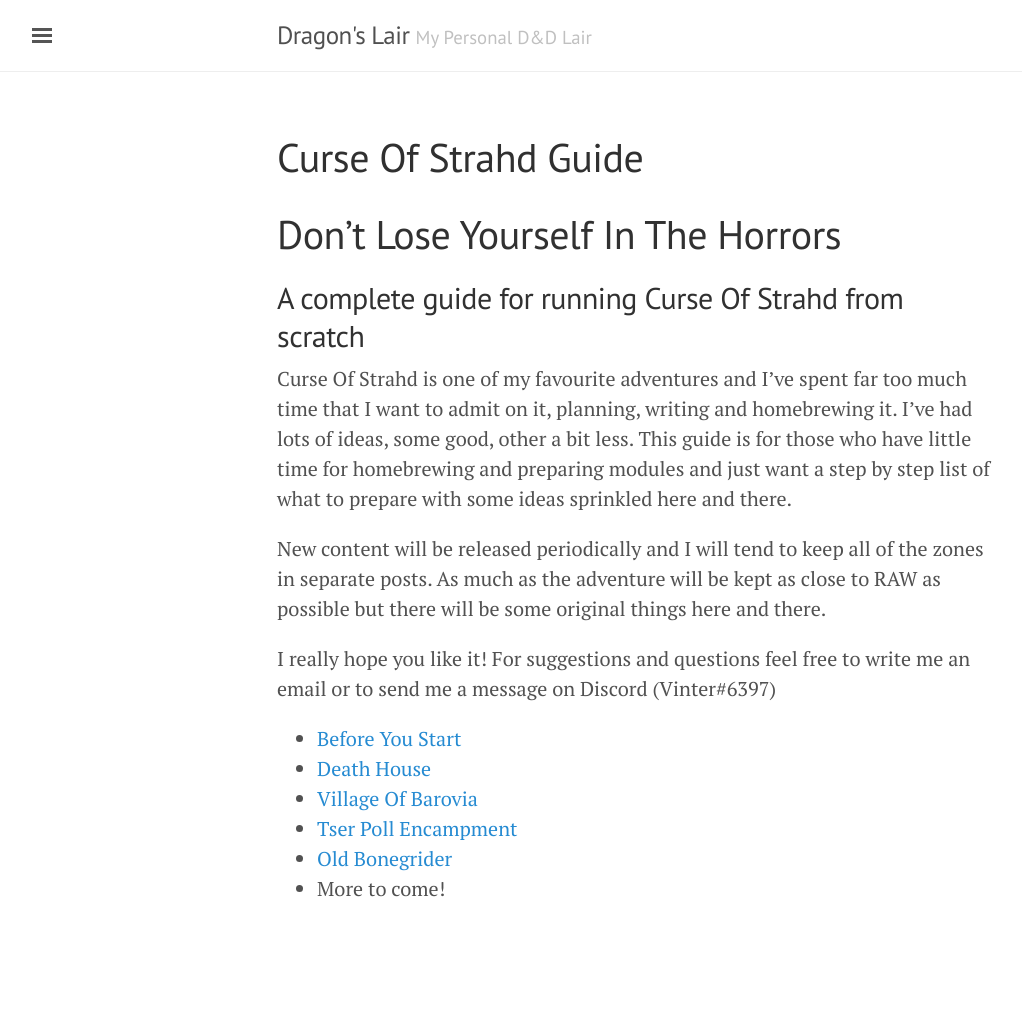
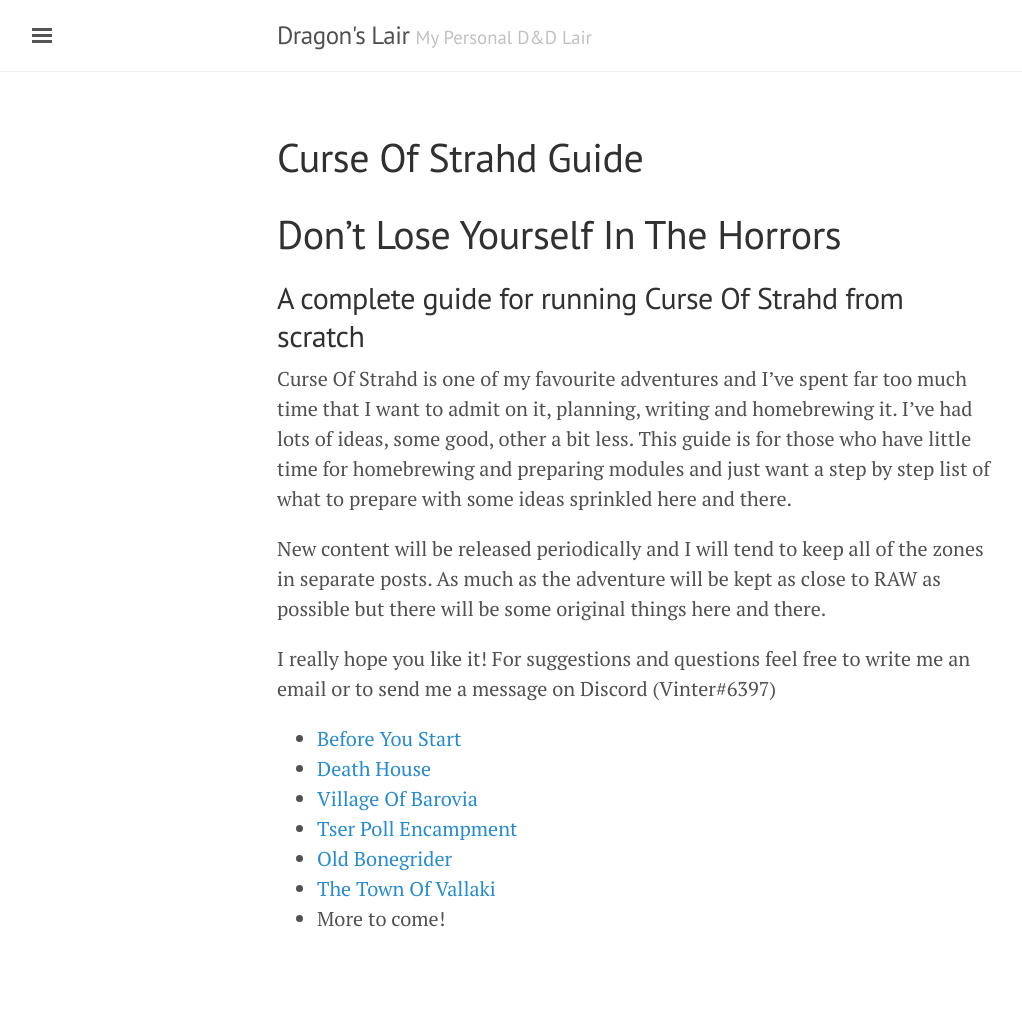
Before and after one commit to thevinter/thevinter.github.io, a Jekyll site: the page built from curse-of-strahd-guide.md, in a window 1280 px wide. Shown: the whole page, without its empty margins (3-1025 px from the left). Built offline with Jekyll 4.4.1, drawn with Linux system fonts in a browser that asks for light colours; before the commit the page ends 984 px from its top, so only the background shows below that.

Commit message:
fixed formatting

```diff
--- a/curse-of-strahd-guide.md
+++ b/curse-of-strahd-guide.md
@@ -16,5 +16,6 @@
  - [Death House](https://thevinter.github.io/2018/12/30/surviving-death-house/)
  - [Village Of Barovia](https://thevinter.github.io/2018/12/30/village-of-barovia/)
  - [Tser Poll Encampment](https://thevinter.github.io/2018/12/31/tser-pool-encampment/)
- - [Old Bonegrider](https://thevinter.github.io/2018/12/30/village-of-barovia/)
+ - [Old Bonegrider](https://thevinter.github.io/2018/12/31/old-bonegrider/)
+ - [The Town Of Vallaki](https://thevinter.github.io/2019/01/04/the-town-of-vallaki/)
  - More to come!
```
